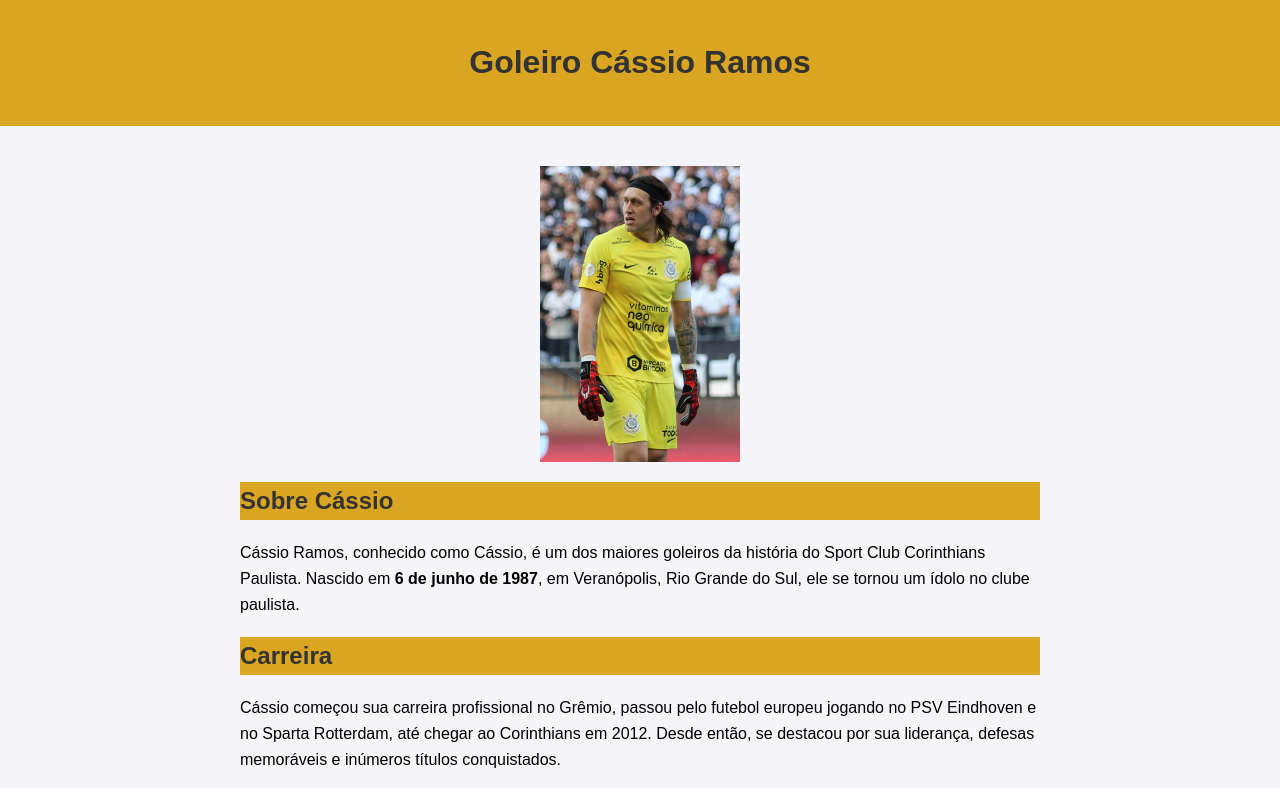
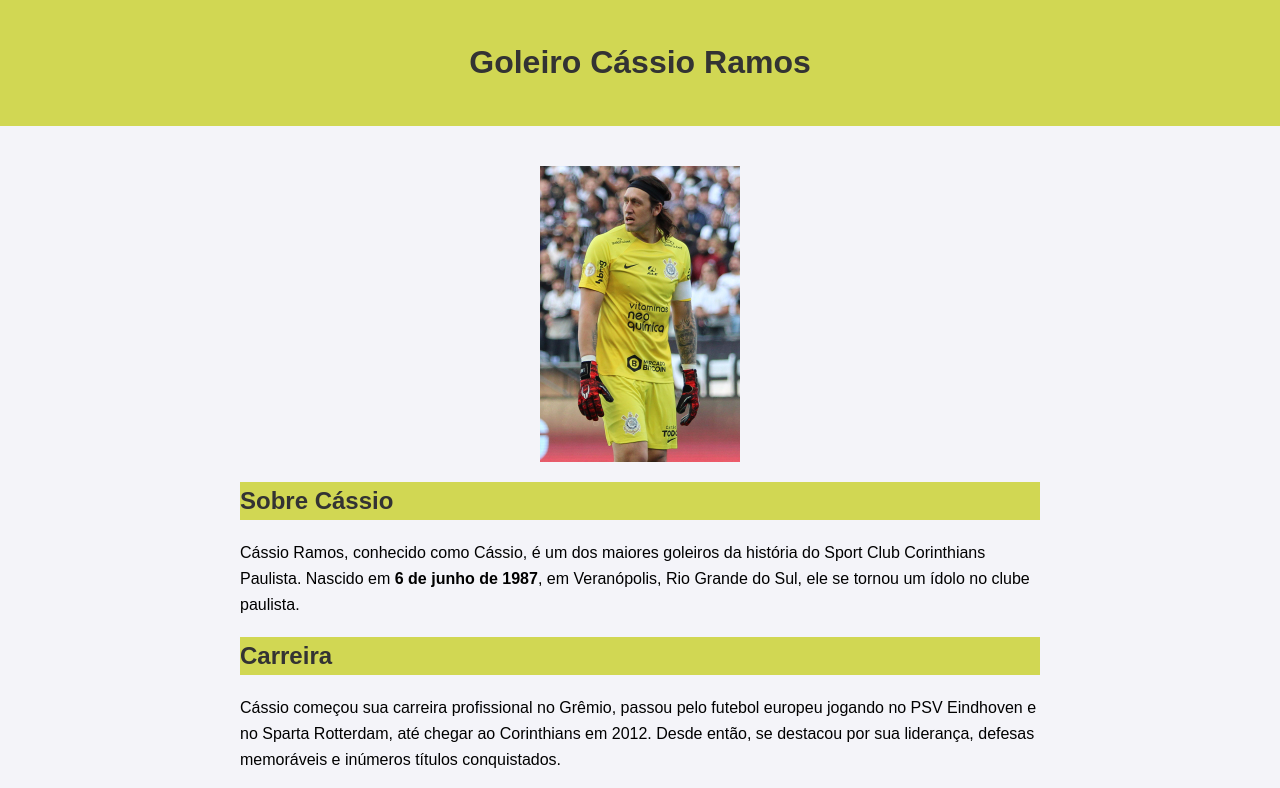
Before and after one commit to HJacobi1/GCO_Trabalho_2, a plain HTML site: page index.html in a window 1280 px wide. Shown: the top 788 px of the page. Drawn offline with Linux system fonts and the light colour scheme.

Commit message:
Update index.html

```diff
--- a/index.html
+++ b/index.html
@@ -14,7 +14,7 @@
         line-height: 1.6;
       }
       header {
-        background: goldenrod;
+        background: #d1d753;
         color: #fff;
         text-align: center;
         padding: 1rem 0;
@@ -28,7 +28,7 @@
       h2,
       h3 {
         color: #333;
-        background-color: goldenrod;
+        background-color: #d1d753;
       }
       img {
         max-width: 100%;
```
